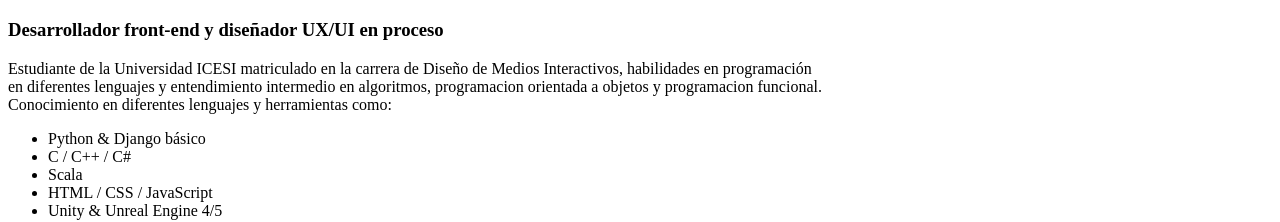
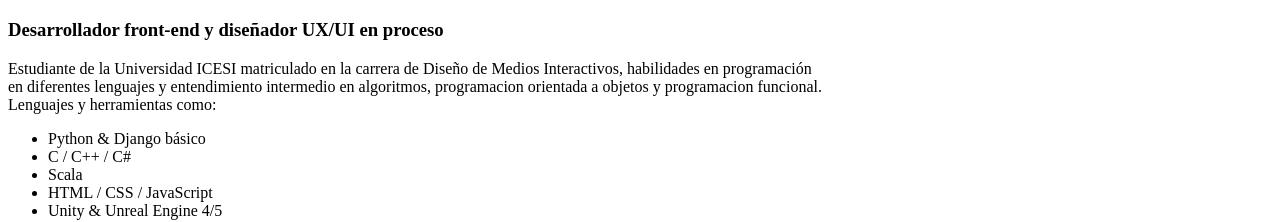
Before and after one commit to pangar03/Lab-2, a plain HTML site: page index.html in a window 1280 px wide. Shown: the part 48-270 px from the top of the page. Drawn offline with Linux system fonts and the light colour scheme.

Commit message:
Text correction

```diff
--- a/index.html
+++ b/index.html
@@ -18,7 +18,7 @@
                 en diferentes
                 lenguajes y entendimiento intermedio en algoritmos, programacion orientada a objetos
                 y programacion funcional.  <br/>
-                Conocimiento en diferentes lenguajes y herramientas como:
+                Lenguajes y herramientas como:
             </p>
             <ul>
                 <li>Python & Django básico</li>
```
